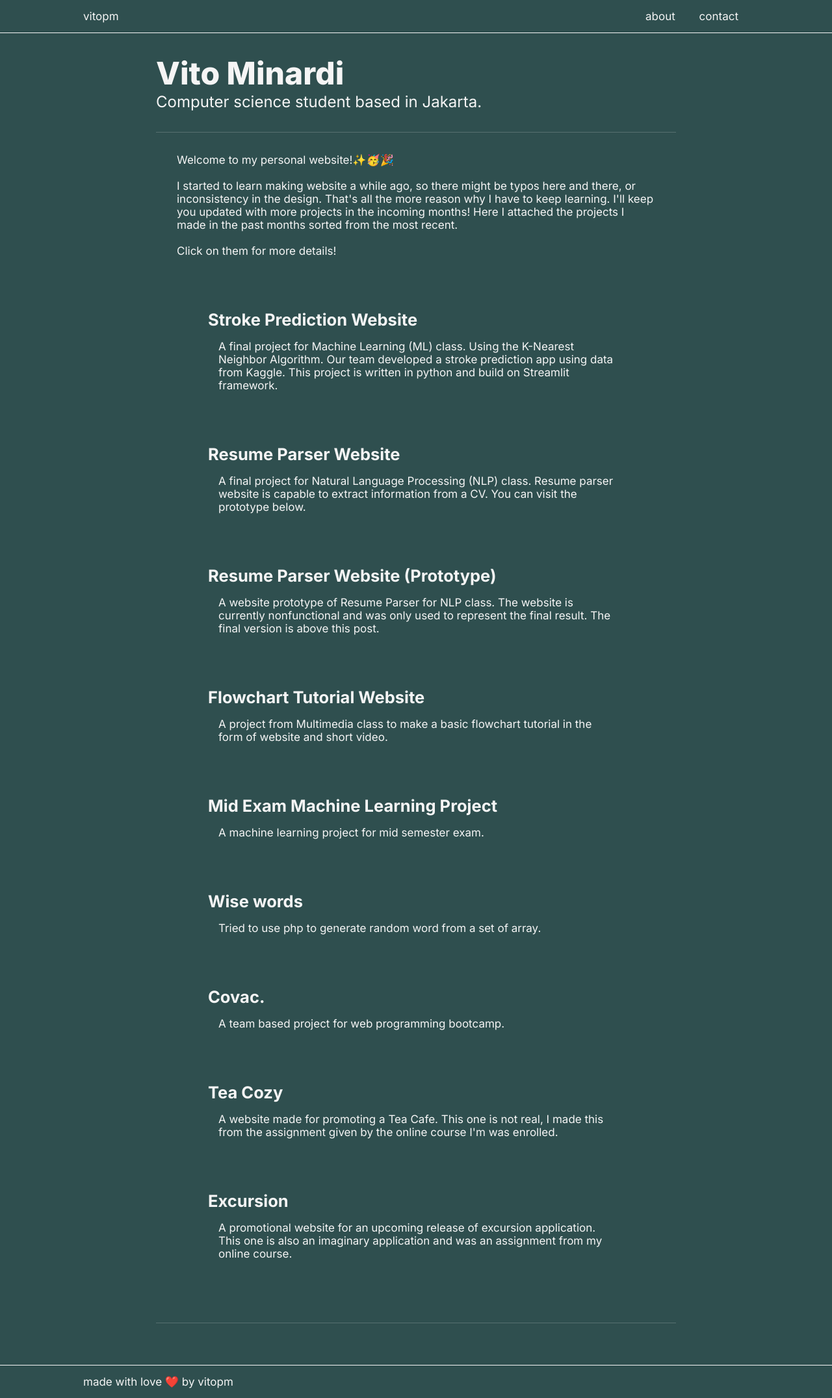
After one commit to vitopm/vitopm.com, a PHP site: page /project.php in a window 1280 px wide. The commit adds this page. Shown: the whole page at 65% size. Run offline with PHP 8.4, Linux system fonts and the light colour scheme.

Commit message:
Moved project to new page

```diff
--- a/about-me.php
+++ b/about-me.php
@@ -68,6 +68,12 @@
             <p>Git, Linux (basic command-line operations), SQL, C</p>
         </div>
 
+        <div class="content">
+            <h2>Get in touch!</h2>
+            <br>
+            <p><a href="contact.php">Click here to get my contact</a></p>
+        </div>
+
 
     </main>
 
--- /dev/null
+++ b/project.php
@@ -0,0 +1,120 @@
+<!-- it has been months since the last time i touched this website,
+i hope i could manage my homework well -->
+<!DOCTYPE html>
+<html lang="en">
+<head>
+    <meta charset="UTF-8">
+    <meta http-equiv="X-UA-Compatible" content="IE=edge">
+    <meta name="viewport" content="width=device-width, initial-scale=1.0">
+    <link rel="shortcut icon" href="resources/images/favicon.ico" type="image/x-icon">
+    <link rel="icon" href="resources/images/favicon.ico" type="image/x-icon">
+    <link rel="stylesheet" href="resources/css/style.css">
+    <link rel="stylesheet" href="resources/css/responsive.css">
+    <title>vito pm</title>
+</head>
+<body>
+    <header>
+        <p class="name-logo"><a href="index.php">vitopm</a></p>
+        <div class="nav-bar">
+            <ul>
+                <li><a href="about-me.php">about</a></li>
+                <li><a href="contact.php">contact</a></li>
+            </ul>
+        </div>
+    </header>
+
+    <main>
+        <div class="intro">
+            <h1 class="intro--name">Vito Minardi</h1>
+            <h3 class="intro--description">Computer science student based in Jakarta.</h3>
+        </div>
+
+        <div class="content">
+            <p>Welcome to my personal website!&#10024🥳🎉
+                <br>
+                <br>
+                I started to learn making website a while ago, so there might be typos here and there, or inconsistency in the design. That's all the more reason why I have to keep learning. I'll keep you updated with more projects in the incoming months! Here I attached the projects I made in the past months sorted from the most recent.
+                <br><br>
+                Click on them for more details!
+            </p>
+
+            <div class="website-list">
+                <a href="projects/stroke-prediction.php" target="">
+                    <div class="website-desc">
+                        <h2>Stroke Prediction Website</h2>
+                        <p>
+                            A final project for Machine Learning (ML) class. Using the K-Nearest Neighbor Algorithm. Our team developed a stroke prediction app using data from Kaggle. This project is written in python and build on Streamlit framework.
+                        </p>
+                    </div>
+                </a>
+
+                <a href="projects/resume-parser-website.php" target="">
+                    <div class="website-desc">
+                        <h2>Resume Parser Website</h2>
+                        <p>
+                            A final project for Natural Language Processing (NLP) class. Resume parser website is capable to extract information from a CV. You can visit the prototype below.
+                        </p>
+                    </div>
+                </a>
+
+                <a href="projects/resume-parser-website-prototype.php" target="">
+                    <div class="website-desc">
+                        <h2>Resume Parser Website (Prototype)</h2>
+                        <p>
+                            A website prototype of Resume Parser for NLP class. The website is currently nonfunctional and was only used to represent the final result. The final version is above this post.
+                        </p>
+                    </div>
+                </a>
+
+                <a href="projects/mulsys-lec-flowchart" target="_blank">
+                    <div class="website-desc">
+                        <h2>Flowchart Tutorial Website</h2>
+                        <p>
+                           A project from Multimedia class to make a basic flowchart tutorial in the form of website and short video.
+                        </p>
+                    </div>
+                </a>
+
+                <a href="projects/insurance-prediction.php" target="">
+                    <div class="website-desc">
+                        <h2>Mid Exam Machine Learning Project</h2>
+                        <p>A machine learning project for mid semester exam.</p>
+                    </div>
+                </a>
+
+                <a href="wise-words.php" target="">
+                    <div class="website-desc">
+                        <h2>Wise words</h2>
+                        <p>Tried to use php to generate random word from a set of array.</p>
+                    </div>
+                </a>
+
+                <a href="https://vitopm.github.io/A04/" target="_blank">
+                    <div class="website-desc">
+                        <h2>Covac.</h2>
+                        <p>A team based project for web programming bootcamp.</p>
+                    </div>
+                </a>
+
+                <a href="https://vitopm.github.io/Tea-Cozy/" target="_blank">
+                    <div class="website-desc">
+                        <h2>Tea Cozy</h2>
+                        <p>A website made for promoting a Tea Cafe. This one is not real, I made this from the assignment given by the online course I'm was enrolled.</p>
+                    </div>
+                </a>
+
+                <a href="https://vitopm.github.io/excursion/" target="_blank">
+                    <div class="website-desc">
+                        <h2>Excursion</h2>
+                        <p>A promotional website for an upcoming release of excursion application. This one is also an imaginary application and was an assignment from my online course.</p>
+                    </div>
+                </a>
+            </div>
+        </div>
+    </main>
+
+    <footer>
+        <p>made with love <a href="https://youtu.be/Tr97MQiqW38" target="_blank">❤️</a> by <a href="index.php">vitopm</a></p>
+    </footer>
+</body>
+</html>
```
